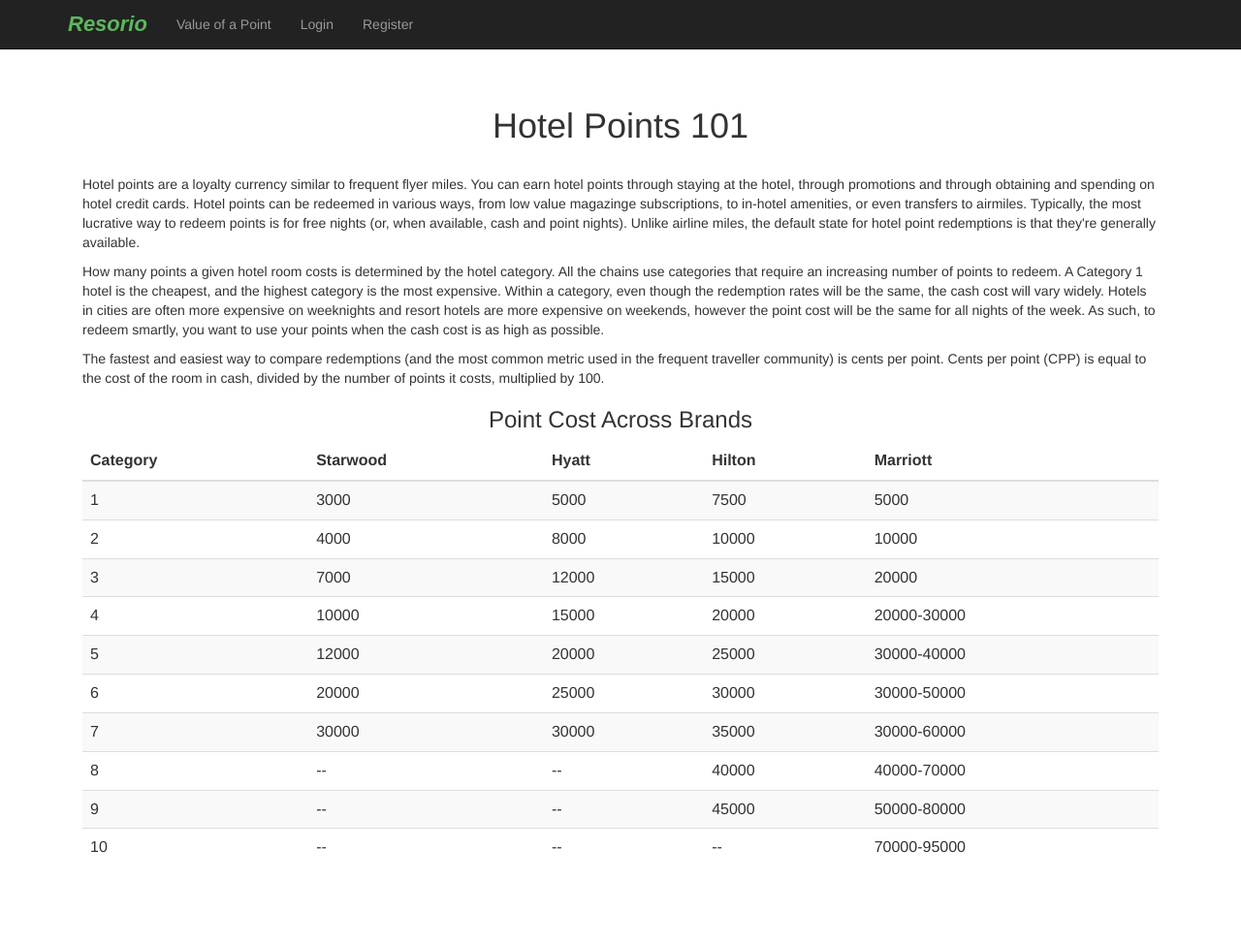
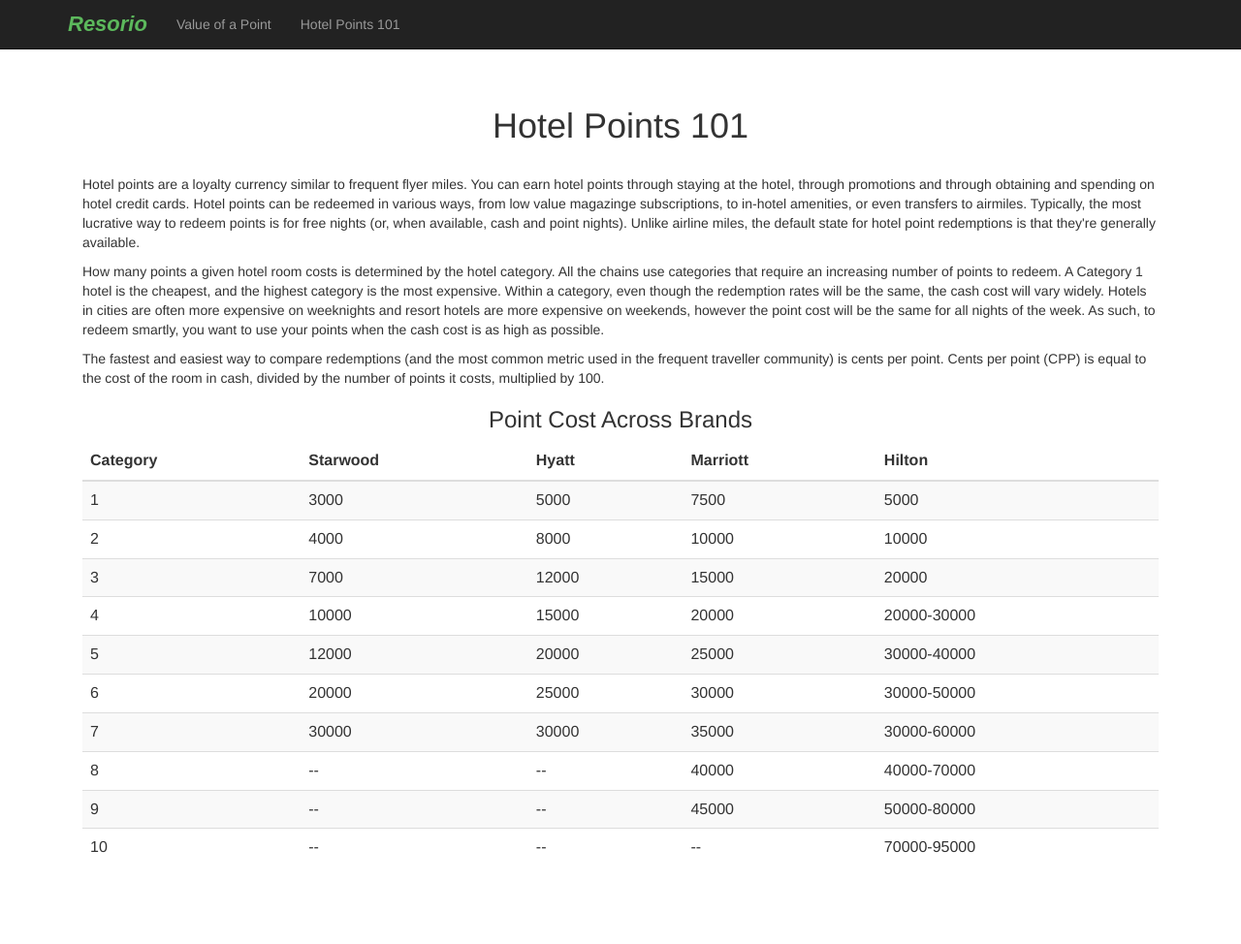
Before and after one commit to torypayne/HB_Final_Project, a Flask app: page /hotelpoints101 in a window 1280 px wide. Shown: the whole page at 97% size. Run offline with Flask 2, Linux system fonts and the light colour scheme; some libraries are stand-ins or nearby versions.

Commit message:
Slight navbar changes

```diff
--- a/templates/altindex.html
+++ b/templates/altindex.html
@@ -36,8 +36,8 @@
         <div class="collapse navbar-collapse">
           <ul class="nav navbar-nav">
             <li><a href="/cpp">Value of a Point</a></li>
-            <li><a href="/login">Login</a></li>
-            <li><a href="/register">Register</a></li>
+            <li><a href="/hotelpoints101">Hotel Points 101</a></li>
+<!--             <li><a href="/register">Register</a></li> -->
           </ul>
         </div><!--/.nav-collapse -->
       </div>
--- a/templates/altsearch.html
+++ b/templates/altsearch.html
@@ -36,8 +36,8 @@
         <div class="collapse navbar-collapse">
           <ul class="nav navbar-nav">
             <li><a href="/cpp">Value of a Point</a></li>
-            <li><a href="/login">Login</a></li>
-            <li><a href="/register">Register</a></li>
+            <li><a href="/hotelpoints101">Hotel Points 101</a></li>
+<!--             <li><a href="/register">Register</a></li> -->
           </ul>
           <div class="col-md-8"><div class="spacing"><form class="search form-inline" method="GET" action="{{url_for('search_results')}}"></div>
             <div class="col-md-3">
--- a/templates/catsearch.html
+++ b/templates/catsearch.html
@@ -36,8 +36,8 @@
         <div class="collapse navbar-collapse">
           <ul class="nav navbar-nav">
             <li><a href="/cpp">Value of a Point</a></li>
-            <li><a href="/login">Login</a></li>
-            <li><a href="/register">Register</a></li>
+            <li><a href="/hotelpoints101">Hotel Points 101</a></li>
+<!--             <li><a href="/register">Register</a></li> -->
           </ul>
           <div class="col-md-8"><div class="spacing"><form class="search form-inline" method="GET" action="{{url_for('cat_search')}}"></div>
             <div class="col-md-3">
--- a/templates/cpp.html
+++ b/templates/cpp.html
@@ -36,8 +36,8 @@
         <div class="collapse navbar-collapse">
           <ul class="nav navbar-nav">
             <li><a href="/cpp">Value of a Point</a></li>
-            <li><a href="/login">Login</a></li>
-            <li><a href="/register">Register</a></li>
+            <li><a href="/hotelpoints101">Hotel Points 101</a></li>
+<!--             <li><a href="/register">Register</a></li> -->
           </ul>
         </div><!--/.nav-collapse -->
       </div>
--- a/templates/hotelpoints.html
+++ b/templates/hotelpoints.html
@@ -36,8 +36,8 @@
         <div class="collapse navbar-collapse">
           <ul class="nav navbar-nav">
             <li><a href="/cpp">Value of a Point</a></li>
-            <li><a href="/login">Login</a></li>
-            <li><a href="/register">Register</a></li>
+            <li><a href="/hotelpoints101">Hotel Points 101</a></li>
+<!--             <li><a href="/register">Register</a></li> -->
           </ul>
         </div><!--/.nav-collapse -->
       </div>
@@ -63,8 +63,8 @@
           <th>Category</th>
           <th>Starwood</th>
           <th>Hyatt</th>
+          <th>Marriott</th>
           <th>Hilton</th>
-          <th>Marriott</th>
         </tr>
       </thead>
       <tbody>
--- a/templates/pointsearch.html
+++ b/templates/pointsearch.html
@@ -36,8 +36,8 @@
         <div class="collapse navbar-collapse">
           <ul class="nav navbar-nav">
             <li><a href="/cpp">Value of a Point</a></li>
-            <li><a href="/login">Login</a></li>
-            <li><a href="/register">Register</a><li></ul>
+            <li><a href="/hotelpoints101">Hotel Points 101</a></li></ul>
+<!--             <li><a href="/register">Register</a></li> -->
     <!--/.nav-collapse -->
         <div class="col-md-8"><div class="spacing"><form class="search form-inline" method="GET" action="{{url_for('point_search')}}"></div>
         <div class="col-md-4">
```
